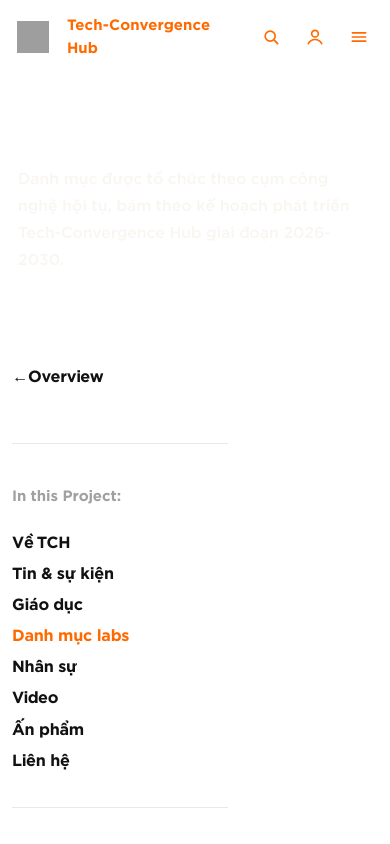
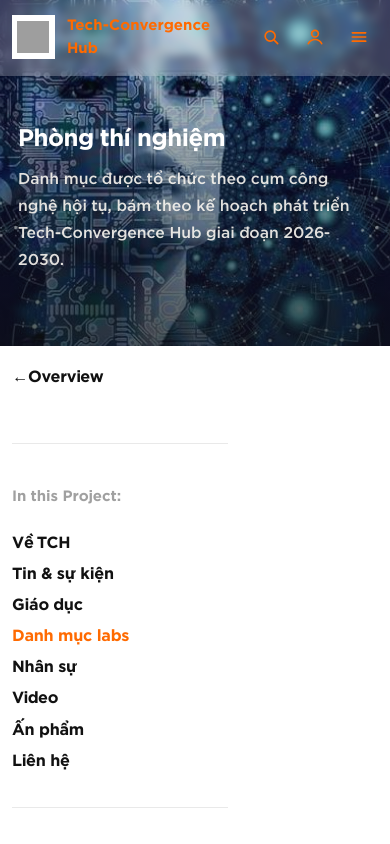
Before and after one commit to taitv-png/Tech-Convergence-Hub, a Next.js app: page /labs in a window 390 px wide. Shown: the top 844 px of the page. Built offline with nearby package versions, Linux system fonts and the light colour scheme; grey boxes are pictures that could not be loaded.

Commit message:
feat: initialize application global styles, layout structure, and scroll-to-top component

```diff
--- a/app/globals.css
+++ b/app/globals.css
@@ -2255,12 +2255,15 @@
 
   .hero-media-main,
   .hero-media-sub,
-  .page-title-media,
-  .lab-detail-media,
   .lab-slot,
   .lab-slot-wide {
     min-height: 180px;
     grid-column: span 1;
+  }
+
+  .page-title-media,
+  .lab-detail-media {
+    min-height: 180px;
   }
 
   .hero-media-grid,
@@ -2296,14 +2299,17 @@
     grid-template-columns: 1fr;
   }
 
-  .news-title-media,
-  .news-detail-media,
   .news-slot,
   .news-slot-wide {
     min-height: 180px;
     grid-column: span 1;
   }
 
+  .news-title-media,
+  .news-detail-media {
+    min-height: 180px;
+  }
+
   .lab-frame-visual,
   .lab-frame-media {
     min-height: 220px;
@@ -2357,3 +2363,37 @@
     transform: none;
   }
 }
+
+/* Scroll To Top Button */
+.scroll-to-top {
+  position: fixed;
+  bottom: clamp(20px, 3vw, 40px);
+  right: clamp(20px, 3vw, 40px);
+  width: 44px;
+  height: 44px;
+  border-radius: 50%;
+  background: var(--accent);
+  color: #ffffff;
+  border: none;
+  cursor: pointer;
+  display: flex;
+  align-items: center;
+  justify-content: center;
+  z-index: 99;
+  box-shadow: 0 4px 12px rgba(255, 106, 0, 0.3);
+  transition: transform 0.2s ease, opacity 0.2s ease, background-color 0.2s ease;
+}
+
+.scroll-to-top:hover {
+  background: #e65c00;
+  transform: translateY(-2px);
+}
+
+.scroll-to-top:active {
+  transform: translateY(0);
+}
+
+.scroll-to-top svg {
+  width: 22px;
+  height: 22px;
+}
--- a/app/layout.tsx
+++ b/app/layout.tsx
@@ -1,6 +1,7 @@
 import type { Metadata } from "next";
 import localFont from "next/font/local";
 import "./globals.css";
+import { ScrollToTop } from "@/components/ScrollToTop";
 
 const basePath = process.env.NEXT_PUBLIC_BASE_PATH ?? "";
 const cssVars = {
@@ -44,6 +45,7 @@
     <html lang="vi">
       <body className={icielGotham.variable} style={cssVars}>
         {children}
+        <ScrollToTop />
       </body>
     </html>
   );
--- /dev/null
+++ b/components/ScrollToTop.tsx
@@ -0,0 +1,43 @@
+"use client";
+
+import { useEffect, useState } from "react";
+
+export function ScrollToTop() {
+  const [isVisible, setIsVisible] = useState(false);
+
+  useEffect(() => {
+    const toggleVisibility = () => {
+      if (window.scrollY > 400) {
+        setIsVisible(true);
+      } else {
+        setIsVisible(false);
+      }
+    };
+
+    window.addEventListener("scroll", toggleVisibility, { passive: true });
+    return () => window.removeEventListener("scroll", toggleVisibility);
+  }, []);
+
+  const scrollToTop = () => {
+    window.scrollTo({
+      top: 0,
+      behavior: "smooth",
+    });
+  };
+
+  if (!isVisible) return null;
+
+  return (
+    <button
+      type="button"
+      onClick={scrollToTop}
+      className="scroll-to-top"
+      aria-label="Cuộn lên đầu trang"
+      title="Lên đầu trang"
+    >
+      <svg viewBox="0 0 24 24" fill="none" stroke="currentColor" strokeWidth="2" strokeLinecap="round" strokeLinejoin="round">
+        <path d="M12 19V5M5 12l7-7 7 7" />
+      </svg>
+    </button>
+  );
+}
```
